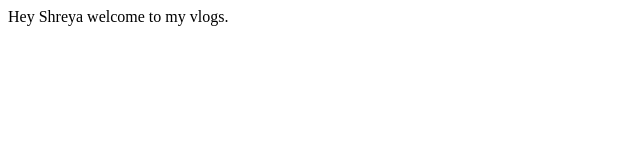
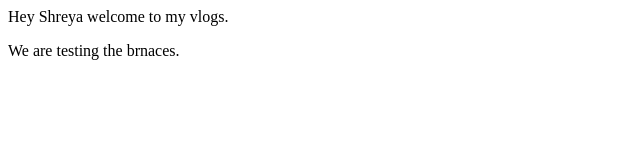
Before and after one commit to pankaj-12344321/Demo, a plain HTML site: page index.html in a window 1280 px wide. Shown: the whole page, without its empty margins (0-640 px from the left). Drawn offline with Linux system fonts and the light colour scheme.

Commit message:
added para for function

```diff
--- a/index.html
+++ b/index.html
@@ -1 +1,4 @@
 Hey Shreya welcome to my vlogs.
+<p>
+    We are testing the brnaces.
+</p>
```
